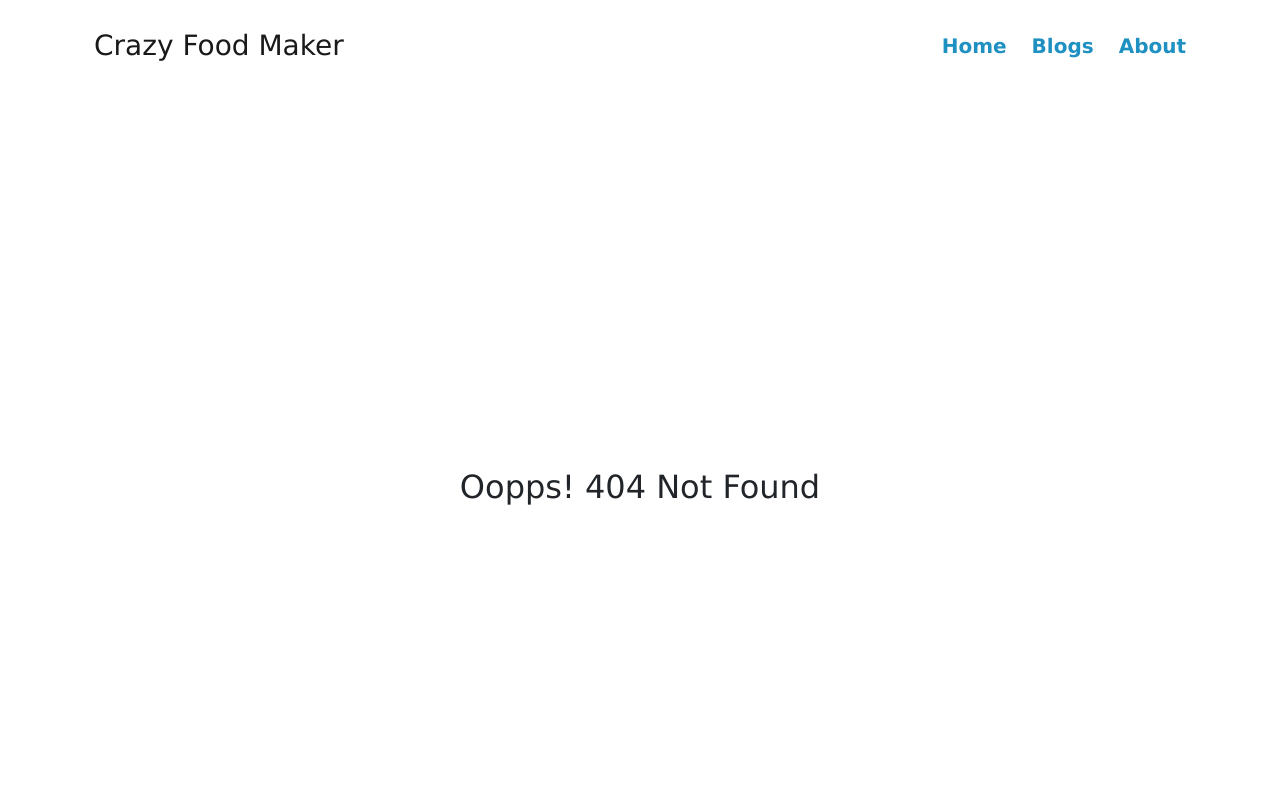
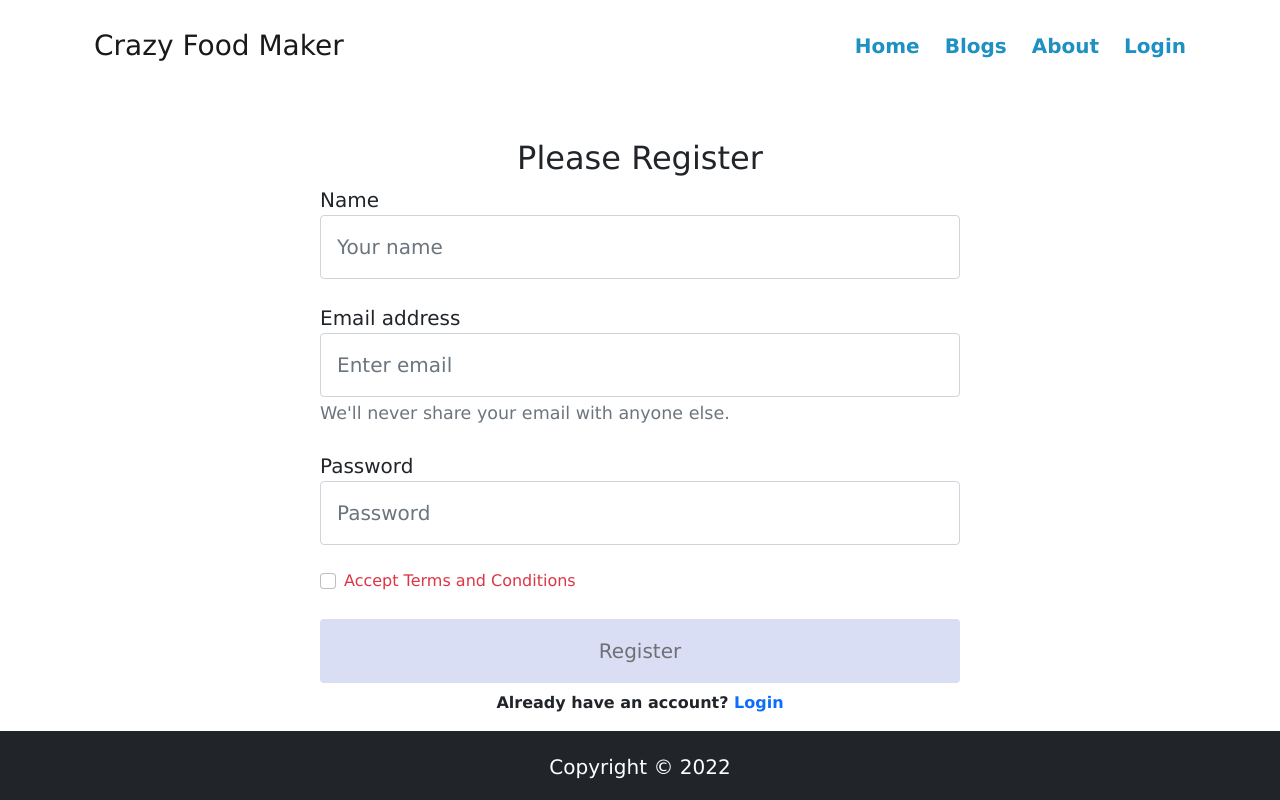
Before and after one commit to Sohailul/crazy-food-maker, a React (Create React App) app: page /register in a window 1280 px wide. Before the commit this address had no page. Shown: the top 800 px of the page. Built offline with nearby package versions, Linux system fonts and the light colour scheme.

Commit message:
login register form created

```diff
--- a/src/App.js
+++ b/src/App.js
@@ -9,6 +9,8 @@ import NotFound from './components/NotFound/NotFound';
 import Services from './components/Services/Services';
 import Slider from './components/Slider/Slider';
 import Checkout from './components/Checkout/Checkout';
+import Login from './components/Login/Login';
+import Register from './components/Register/Register';
 
 function App() {
   return (
@@ -21,6 +23,8 @@ function App() {
         <Route path='/blogs' element={<Blogs/>}></Route>
         <Route path='/about' element={<About/>}></Route>
         <Route path='/checkout' element={<Checkout/>}></Route>
+        <Route path='/login' element={<Login/>}></Route>
+        <Route path='/register' element={<Register/>}></Route>
         <Route path='*' element={<NotFound/>}></Route>
       </Routes>
       <Footer/>
--- a/src/components/Header/Header.js
+++ b/src/components/Header/Header.js
@@ -16,6 +16,7 @@ const Header = () => {
                             <NavLink className={({ isActive }) => (isActive ? "active-link" : "link")} to="/">Home</NavLink>
                             <NavLink className={({ isActive }) => (isActive ? "active-link" : "link")} to="/blogs">Blogs</NavLink>
                             <NavLink className={({ isActive }) => (isActive ? "active-link" : "link")} to="/about">About</NavLink>
+                            <NavLink className={({ isActive }) => (isActive ? "active-link" : "link")} to="/login">Login</NavLink>
                         </ul>
                     </div>
                 </div>
--- /dev/null
+++ b/src/components/Login/Login.js
@@ -0,0 +1,29 @@
+import React from 'react';
+import { Link } from 'react-router-dom';
+
+const Login = () => {
+    return (
+        <div className='register w-50 mx-auto mt-5 '>
+            <h2 className='text-center'>Please Login</h2>
+            <form >
+                <div class="form-group fs-5">
+                    <input type="email" name='email' class="form-control p-3 fs-5" placeholder="Enter email" />
+                    <small id="emailHelp" class="form-text text-muted">We'll never share your email with anyone else.</small>
+                </div>
+                <br />
+                <div class="form-group fs-5">
+                    <input type="password" name='password' class="form-control p-3 fs-5" placeholder="Password" />
+                </div>
+                <br />
+
+                <div className='form-group d-flex justify-content-center'>
+                    <button type="submit" class="btn w-100 p-3 fs-5" style={{ backgroundColor: "#c5cdf1" }}>Login</button>
+                </div>
+                <p className='fw-bold text-center mt-2'>Don't have an account? <span><Link to='/register' className='text-decoration-none'>Please Register</Link></span></p>
+            </form>
+
+        </div>
+    );
+};
+
+export default Login;
--- /dev/null
+++ b/src/components/Register/Register.js
@@ -0,0 +1,41 @@
+import React, { useState } from 'react';
+import { Link } from 'react-router-dom';
+
+const Register = () => {
+    const [agree, setAgree] = useState(false);
+    return (
+        <div className='register w-50 mx-auto mt-5 '>
+            <h2 className='text-center'>Please Register</h2>
+            <form >
+                <div class="form-group fs-5">
+                    <label>Name</label>
+                    <input type="text" name='name' class="form-control p-3 fs-5" placeholder="Your name" />
+                </div>
+                <br />
+                <div class="form-group fs-5">
+                    <label for="exampleInputEmail1">Email address</label>
+                    <input type="email" name='email' class="form-control p-3 fs-5" placeholder="Enter email" />
+                    <small id="emailHelp" class="form-text text-muted">We'll never share your email with anyone else.</small>
+                </div>
+                <br />
+                <div class="form-group fs-5">
+                    <label for="exampleInputPassword1">Password</label>
+                    <input type="password" name='password' class="form-control p-3 fs-5" placeholder="Password" />
+                </div>
+                <br />
+                <div className="form-check">
+                    <input onClick={() => setAgree(!agree)} type="checkbox" className="form-check-input" id="exampleCheck1" />
+                    <label className={agree ? 'text-primary' : 'text-danger'} for="exampleCheck1">Accept Terms and Conditions</label>
+                </div>
+                <br />
+                <div className='form-group d-flex justify-content-center'>
+                    <button disabled={!agree} type="submit" class="btn w-100 p-3 fs-5" style={{ backgroundColor: "#c5cdf1" }}>Register</button>
+                </div>
+                <p className='fw-bold text-center mt-2'>Already have an account? <span><Link to='/login' className='text-decoration-none'>Login</Link></span></p>
+            </form>
+
+        </div>
+    );
+};
+
+export default Register;
```
